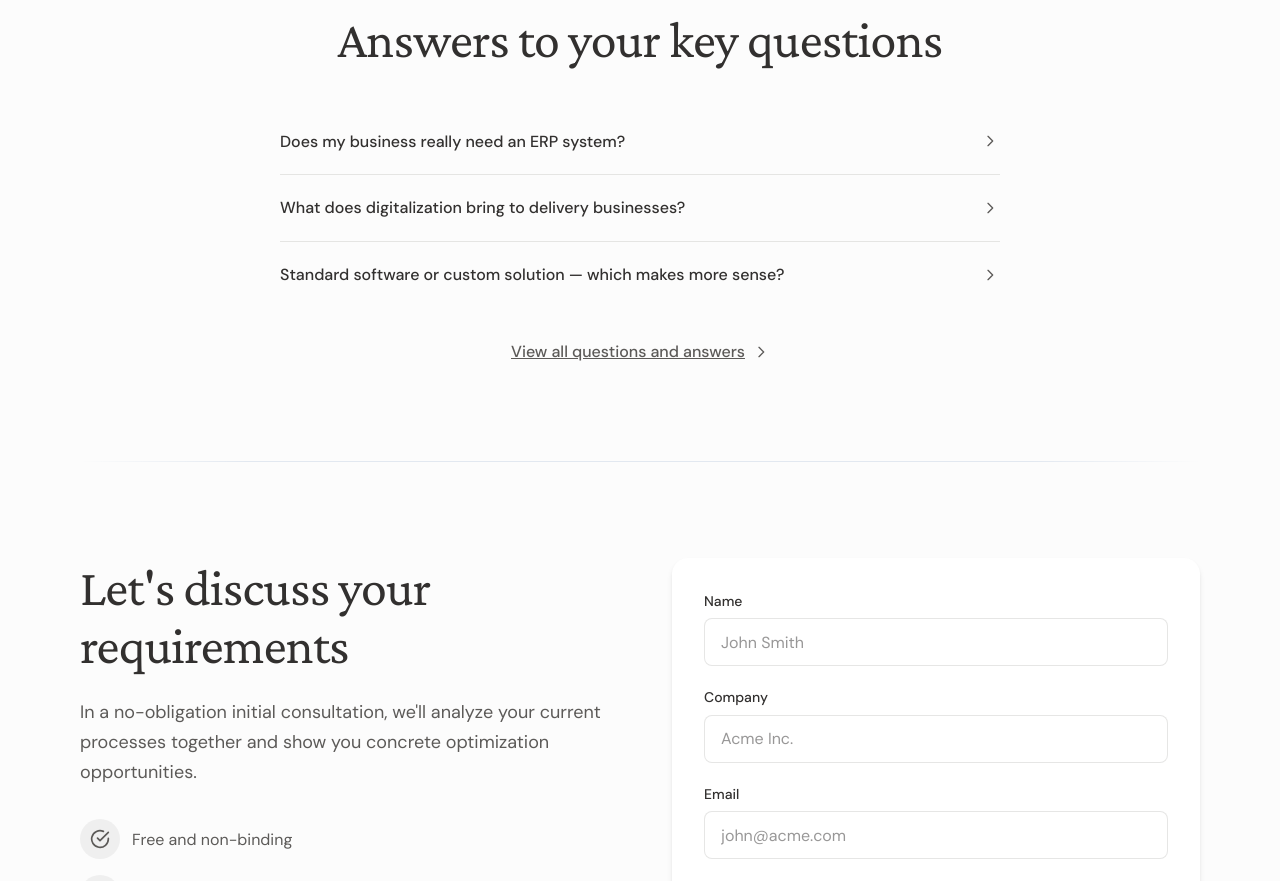
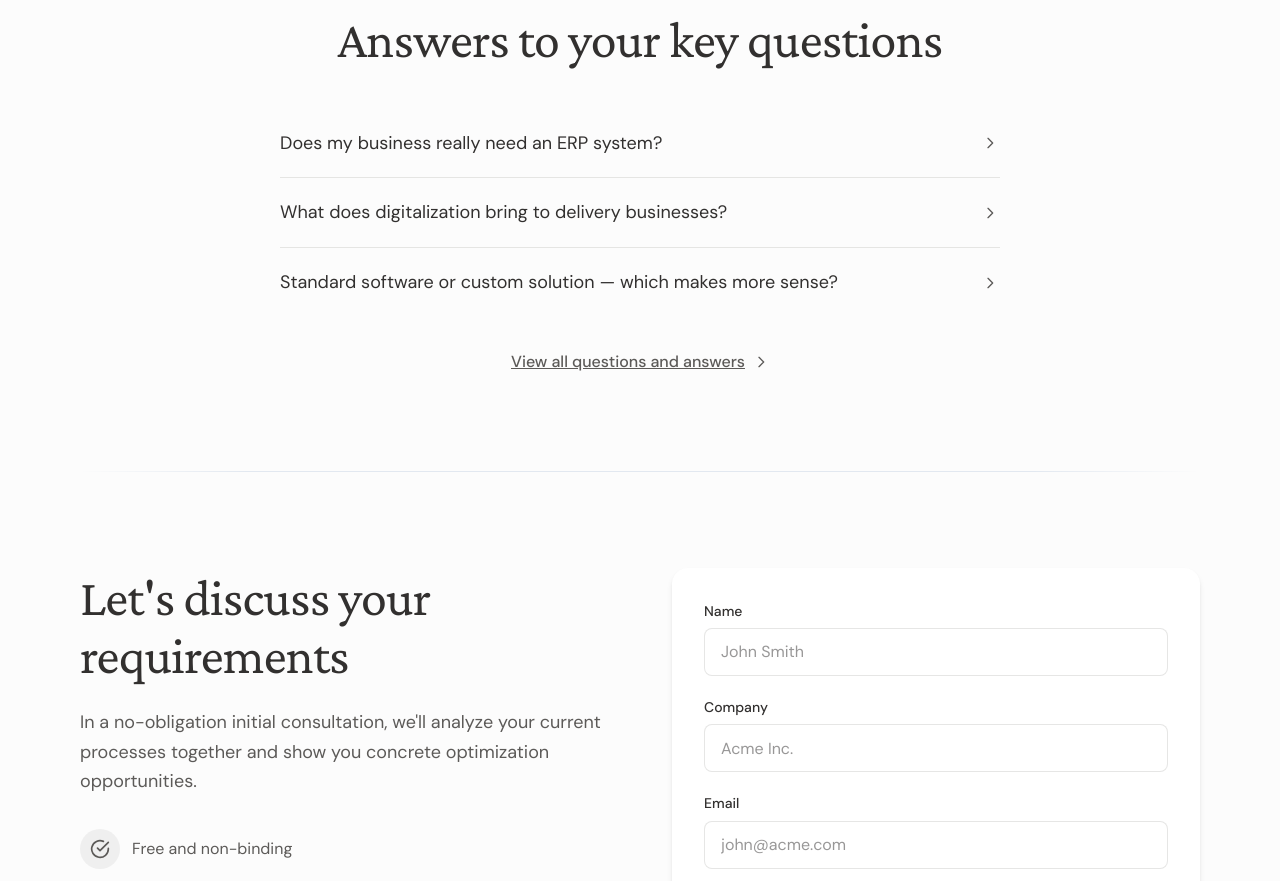
Before and after one commit to zaferkucuk/soluty-website, a Next.js app: page /en in a window 1280 px wide. Shown: the part 4760-5641 px from the top of the page. Built offline with nearby package versions, Linux system fonts and the light colour scheme.

Commit message:
fix: FAQ question style 16px/500 → 18px/400 (matches section-body)

```diff
--- a/app/[locale]/components/HomeFAQ/index.tsx
+++ b/app/[locale]/components/HomeFAQ/index.tsx
@@ -30,7 +30,7 @@ const FAQ_ITEMS = ['erpNeeded', 'digitalization', 'standardVsCustom'] as const;
  * Typography system mapping:
  * - Eyebrow: eyebrow (14px/600/DM Sans/#5C5A58 + uppercase + tracking)
  * - Headline: section-title (52px/400/Crimson Pro/#32302F) via .heading-2
- * - Question: 16px/500/DM Sans/#32302F (interactive summary, not card-title)
+ * - Question: 18px/400/DM Sans/#32302F (matches section-body size)
  * - Answer: card-body (16px/400/DM Sans/#5C5A58)
  * - CTA link: link-inline (500 + underline + #5C5A58)
  */
@@ -113,13 +113,13 @@ export function HomeFAQ() {
                 className="flex items-center justify-between w-full py-5 cursor-pointer list-none transition-colors duration-150"
                 style={{ fontFamily: FONTS.sans }}
               >
-                {/* Question text: 16px/500/#32302F (interactive summary) */}
+                {/* Question text: 18px/400/#32302F */}
                 <span
                   className="pr-4 transition-colors duration-150"
                   style={{
                     color: COLORS.textPrimary,
-                    fontSize: '16px',
-                    fontWeight: 500,
+                    fontSize: '18px',
+                    fontWeight: 400,
                   }}
                 >
                   {t(`items.${itemKey}.question`)}
```
